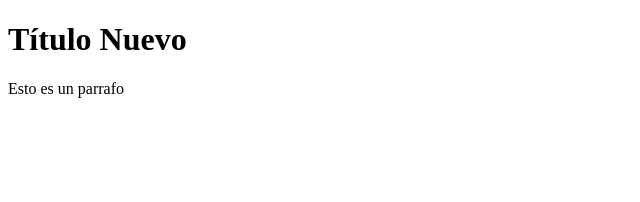
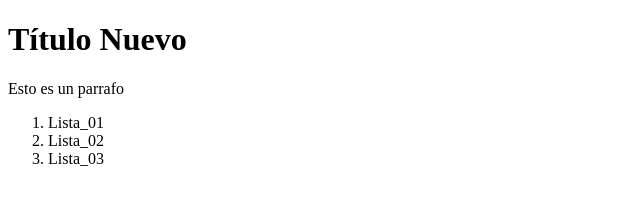
Before and after one commit to PieroCodedeveloper-2003/Repositorio_Git, a plain HTML site: page index.html in a window 1280 px wide. Shown: the whole page, without its empty margins (0-640 px from the left). Drawn offline with Linux system fonts and the light colour scheme.

Commit message:
Agregué una lista enumerada del 1 al 3

```diff
--- a/index.html
+++ b/index.html
@@ -8,5 +8,10 @@
 <body>
     <h1>Título Nuevo</h1>
     <p>Esto es un parrafo</p>
+    <ol>
+        <li>Lista_01</li>
+        <li>Lista_02</li>
+        <li>Lista_03</li>
+    </ol>
 </body>
 </html>
```
